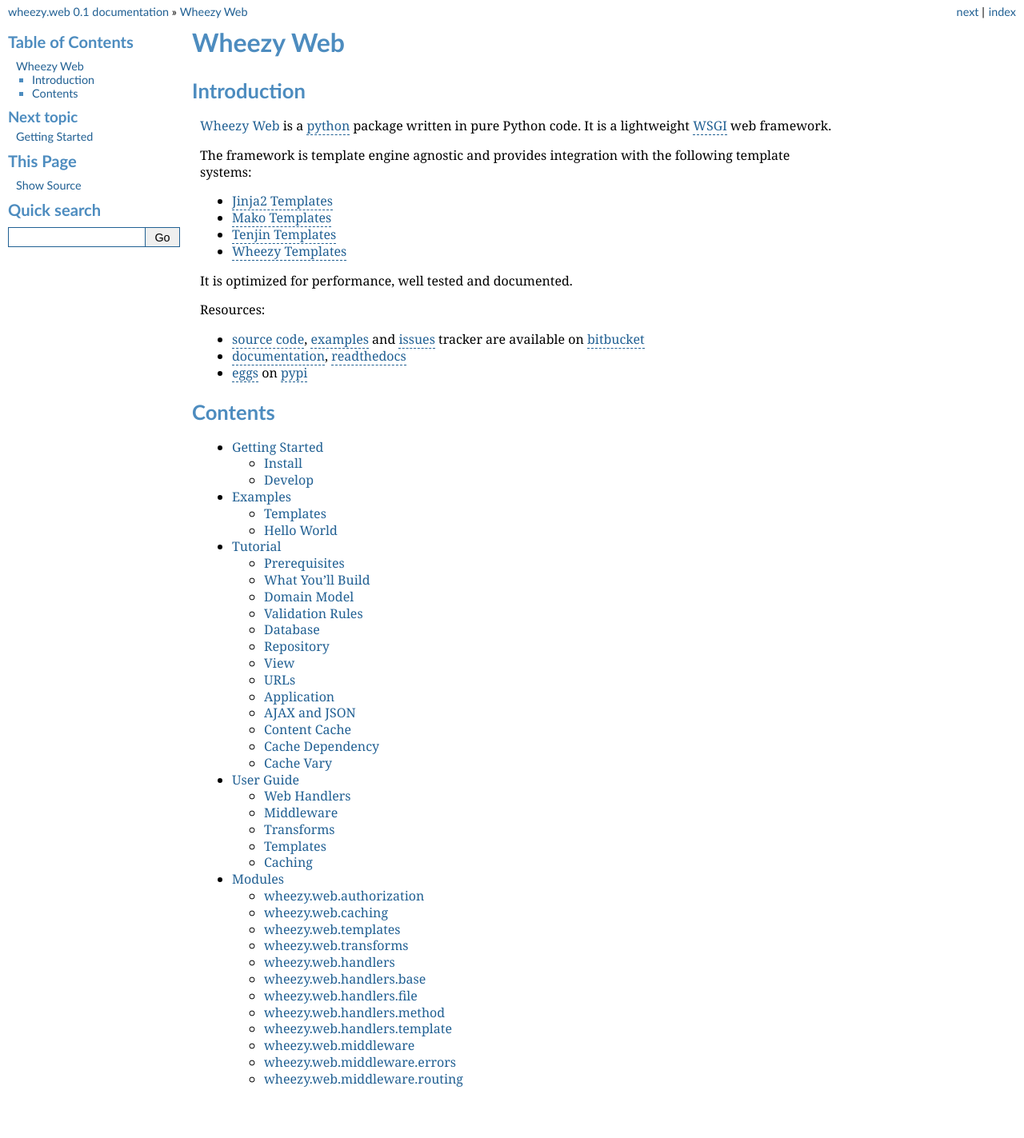
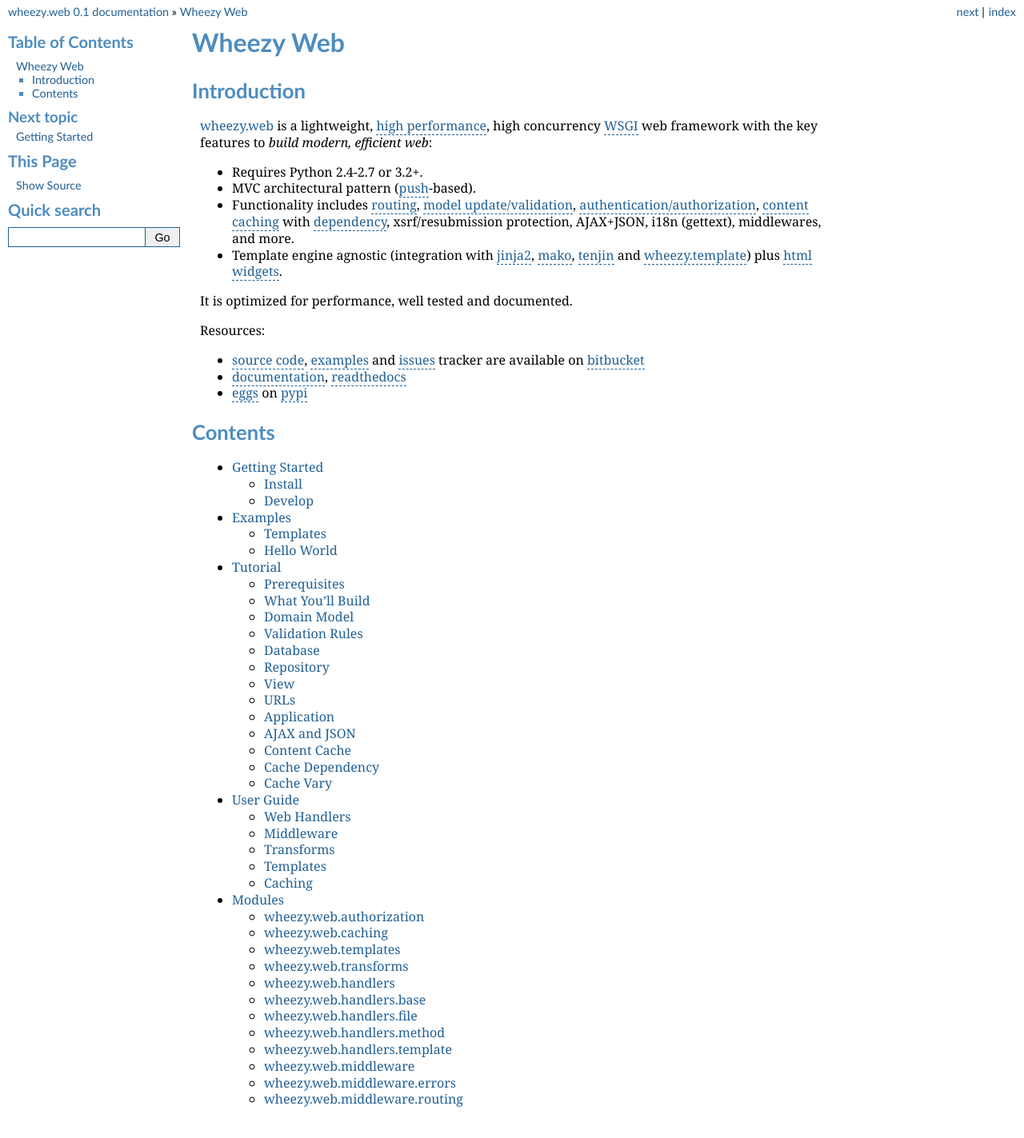
Before and after one commit to akornatskyy/wheezy.web, a Sphinx documentation site: the page built from doc/index.rst, in a window 1280 px wide. Shown: the top 1423 px of the page at 80% size. Built offline with Sphinx 7.4.7, drawn with Linux system fonts in a browser that asks for light colours.

Commit message:
Updated support for python 3.3

```diff
--- a/doc/gettingstarted.rst
+++ b/doc/gettingstarted.rst
@@ -5,7 +5,7 @@
 Install
 -------
 
-:ref:`wheezy.web` requires `python`_ version 2.4 to 2.7 or 3.2.
+:ref:`wheezy.web` requires `python`_ version 2.4 to 2.7 or 3.2+.
 It is independent of operating system. You can install it from `pypi`_
 site using `setuptools`_::
 
--- a/doc/index.rst
+++ b/doc/index.rst
@@ -6,16 +6,27 @@
 Introduction
 ------------
 
-:ref:`wheezy.web` is a `python`_ package written in pure Python code.
-It is a lightweight `WSGI`_ web framework.
+`wheezy.web`_ is a lightweight,
+`high performance <http://mindref.blogspot.com/2012/09/python-fastest-web-framework.html>`_,
+high concurrency `WSGI`_ web framework with the key features to
+*build modern, efficient web*:
 
-The framework is template engine agnostic and provides integration with
-the following template systems:
-
-* `Jinja2 Templates <http://jinja.pocoo.org>`_
-* `Mako Templates <http://www.makotemplates.org>`_
-* `Tenjin Templates <http://www.kuwata-lab.com/tenjin/>`_
-* `Wheezy Templates <http://pypi.python.org/pypi/wheezy.template/>`_
+* Requires Python 2.4-2.7 or 3.2+.
+* MVC architectural pattern (`push <http://en.wikipedia.org/wiki/Web_application_framework#Push-based_vs._pull-based>`_-based).
+* Functionality includes `routing <http://bitbucket.org/akorn/wheezy.routing>`_,
+  `model update/validation <http://bitbucket.org/akorn/wheezy.validation>`_,
+  `authentication/authorization <http://bitbucket.org/akorn/wheezy.security>`_,
+  `content <http://packages.python.org/wheezy.http/userguide.html#content-cache>`_
+  `caching <http://bitbucket.org/akorn/wheezy.caching>`_ with
+  `dependency <http://packages.python.org/wheezy.caching/userguide.html#cachedependency>`_,
+  xsrf/resubmission protection, AJAX+JSON, i18n (gettext),
+  middlewares, and more.
+* Template engine agnostic (integration with
+  `jinja2 <http://jinja.pocoo.org>`_,
+  `mako <http://www.makotemplates.org>`_,
+  `tenjin <http://www.kuwata-lab.com/tenjin/>`_ and
+  `wheezy.template <http://bitbucket.org/akorn/wheezy.template/>`_)
+  plus `html widgets <http://bitbucket.org/akorn/wheezy.html>`_.
 
 It is optimized for performance, well tested and documented.
 
--- a/setup.py
+++ b/setup.py
@@ -27,7 +27,8 @@
 setup(
     name='wheezy.web',
     version='0.1',
-    description='A lightweight WSGI web framework',
+    description='A lightweight, high performance, high concurrency WSGI '
+    'web framework with the key features to build modern, efficient web',
     long_description=README,
     url='https://bitbucket.org/akorn/wheezy.web',
 
@@ -50,6 +51,7 @@
         'Programming Language :: Python :: 2.7',
         'Programming Language :: Python :: 3',
         'Programming Language :: Python :: 3.2',
+        'Programming Language :: Python :: 3.3',
         'Programming Language :: Python :: Implementation :: CPython',
         'Programming Language :: Python :: Implementation :: PyPy',
         'Topic :: Internet :: WWW/HTTP',
```
Also changed, not shown: 1 other file.
